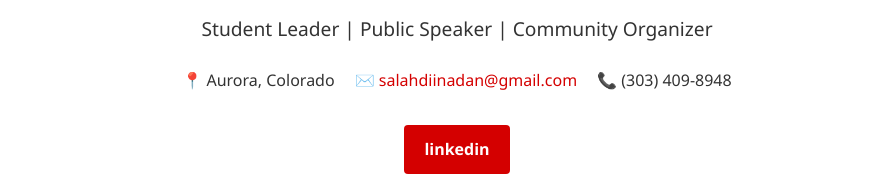
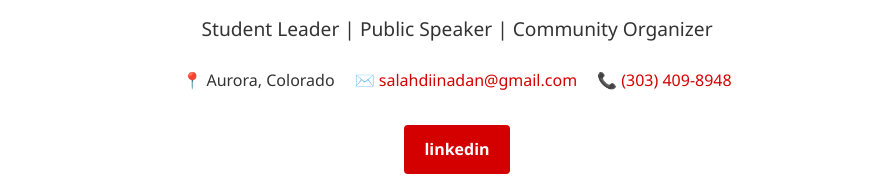
Before and after one commit to 4theppll/portfolio, a plain HTML site: page index.html in a window 1280 px wide. Shown: the part 359-535 px from the top of the page, without its empty margins (183-1078 px from the left). Drawn offline with Linux system fonts and the light colour scheme.

Commit message:
Update index.html

```diff
--- a/index.html
+++ b/index.html
@@ -97,7 +97,7 @@
         <div style="display: flex; justify-content: center; gap: 20px; margin: 20px 0;">
             <span>📍 Aurora, Colorado</span>
             <span>✉️ <a href="mailto:salahdiinadan@gmail.com">salahdiinadan@gmail.com</a></span>
-            <span>📞 (303) 409-8948</span>
+            <span>📞 <a href="tel:3034098948" class="text-blue-500 hover:underline">(303) 409-8948</a>
         </div>
         <a href="#" style="display: inline-block; background-color: var(--primary); color: white; padding: 10px 20px; border-radius: 4px; font-weight: 600; margin-top: 10px; <a href="https://www.linkedin.com/in/salahdiin-adan-67b74b2ba/" target="_blank" class="text-blue-500 hover:underline">linkedin</a>
     </header>
```
